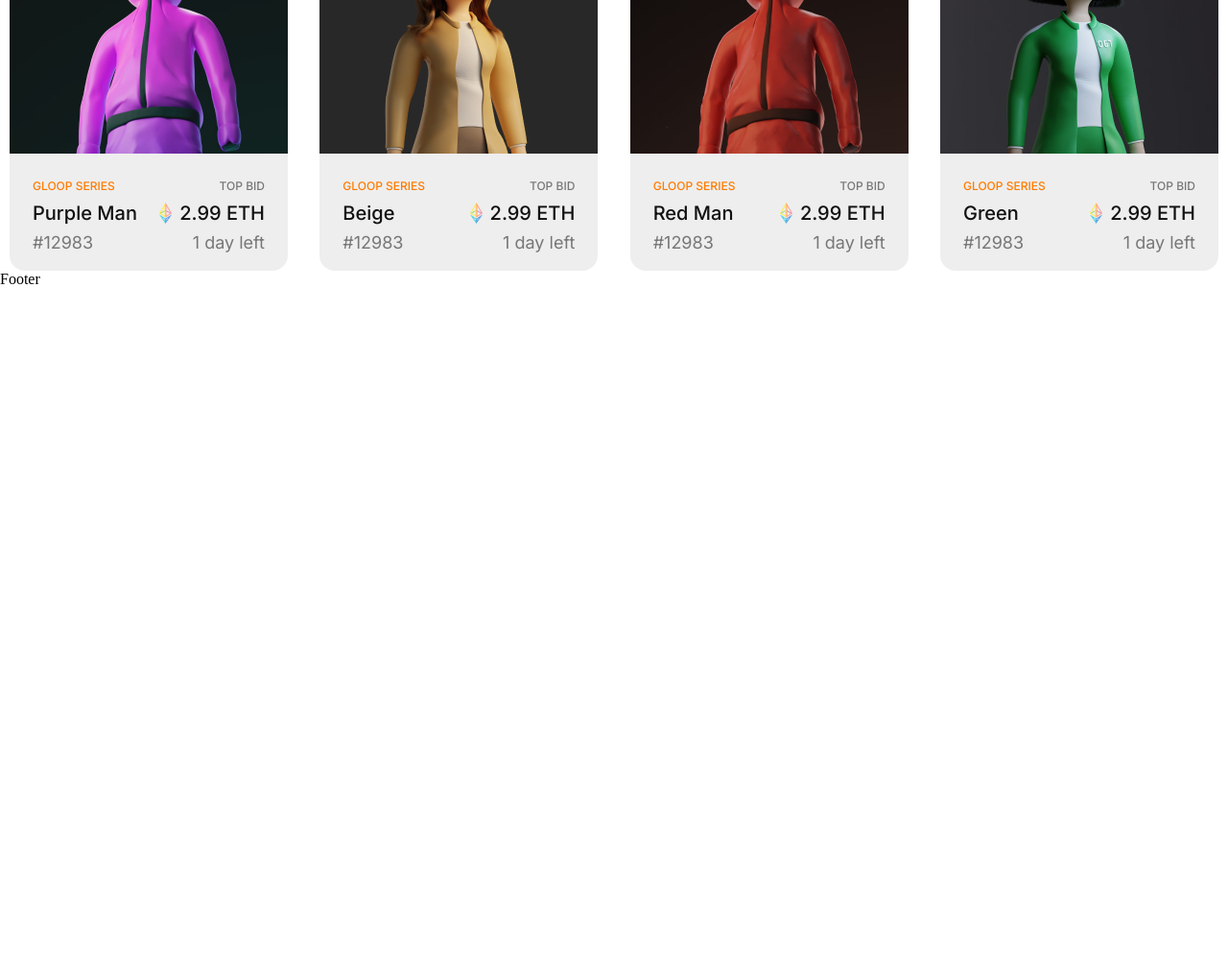
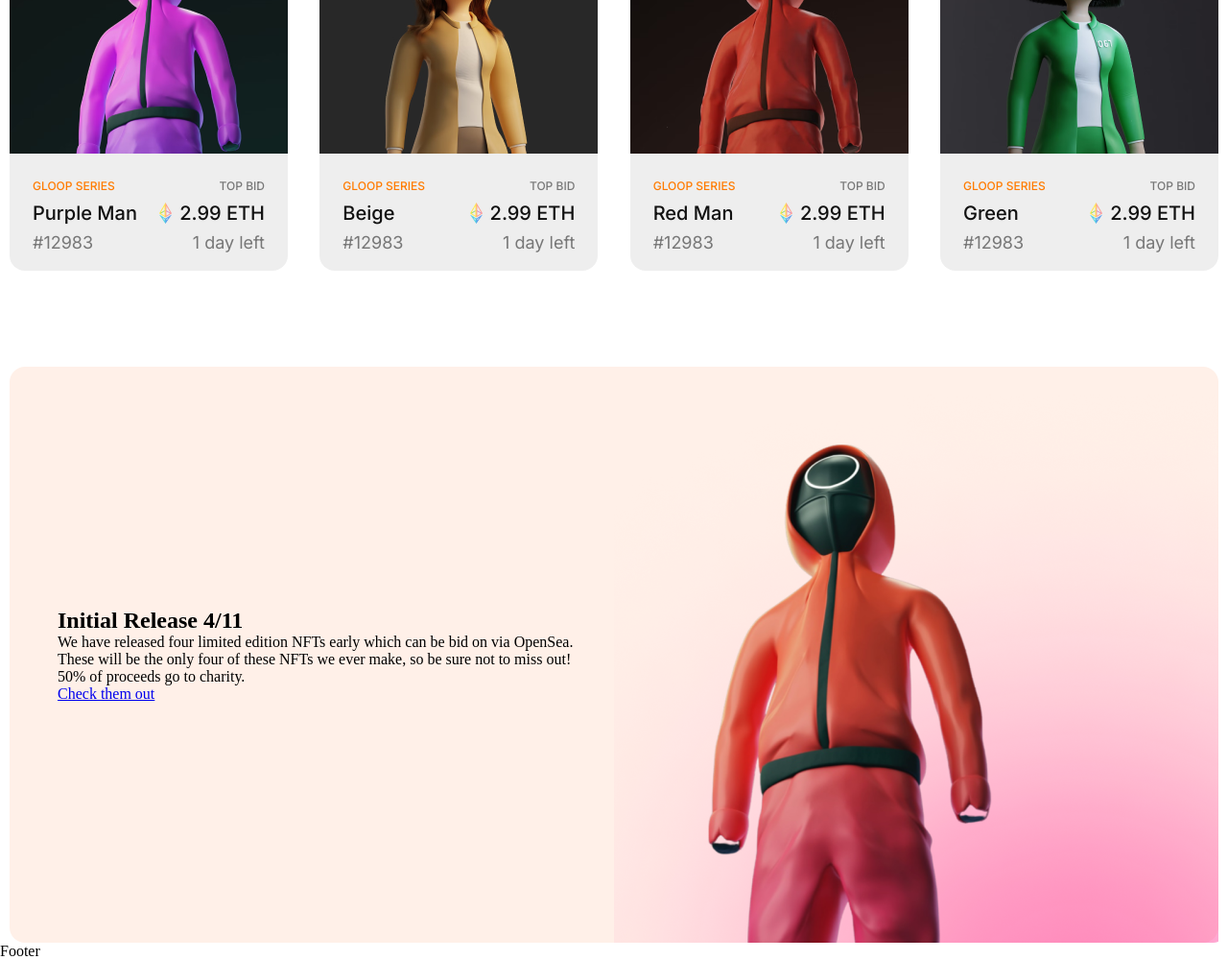
Before and after one commit to daniilkosogoiv/NFT_Landing, a website: page src/index.html in a window 1280 px wide. Shown: the part 1765-2765 px from the top of the page at 96% size. Before the commit the page ends 2065 px from the top, so only its background shows below. Drawn offline with nearby package versions, Linux system fonts and the light colour scheme; files that its build step writes are made by us from their sources.

Commit message:
section img

```diff
--- a/src/assets/scss/style.scss
+++ b/src/assets/scss/style.scss
@@ -534,3 +534,36 @@ font-family: 'Varela Round', sans-serif;
         justify-content: space-between;
     }
 }
+
+
+/*release*/
+
+
+.release {
+    // margin: 100px 0 0;
+    &__container {
+        background: #fff0e8;
+        border-radius: 16px;
+        width: 100%;
+        height: 600px;
+        margin: 100px 0 0;
+    }
+    &__content {
+        display: flex;
+        justify-content: space-between;
+        align-items: center;
+        width: 100%;
+        height: 100%;
+    }
+    &__left {
+        max-width: 50%;
+        padding: 138px 0 138px 50px;
+    }
+    &__right {
+        width: 50%;
+        height: 100%;
+        background: url(../images/bg.png);
+        background-size: cover;
+        background-repeat: no-repeat;
+    }
+}
--- a/src/layouts/default.html
+++ b/src/layouts/default.html
@@ -15,6 +15,8 @@
 
     {{> showcase }}
 
+    {{> release }}
+
 
 
     {{> body }}
--- /dev/null
+++ b/src/partials/release.html
@@ -0,0 +1,16 @@
+<section class="release container">
+    <div class="release__container ">
+        <div class="release__content">
+            <div class="release__left">
+                <h2 class="release__title">Initial Release 4/11</h2>
+                <p class="release__text">We have released four limited edition NFTs early which can be bid on via OpenSea. </p>
+                <p class="release__text">These will be the only four of these NFTs we ever make, so be sure not to miss out! </p>
+                <p class="release__text">50% of proceeds go to charity.</p>
+                <a href="#" class="release__link">Check them out</a>
+            </div>
+            <div class="release__right">
+
+            </div>
+        </div>
+    </div>
+</section>
```
Also changed, not shown: dist/assets/css/style.min.css, dist/assets/images/bg.png (added), dist/index.html, src/assets/images/bg.png (added).
